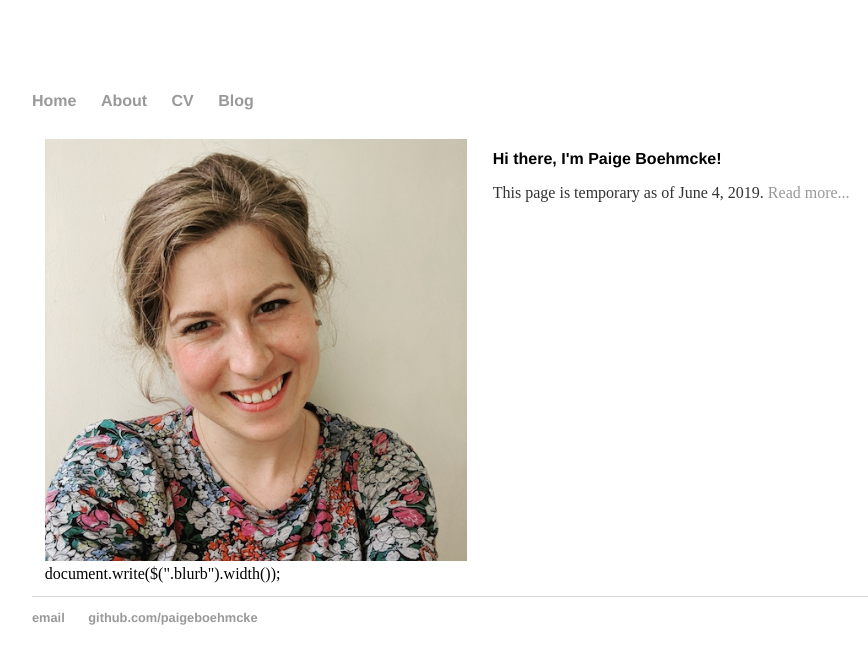
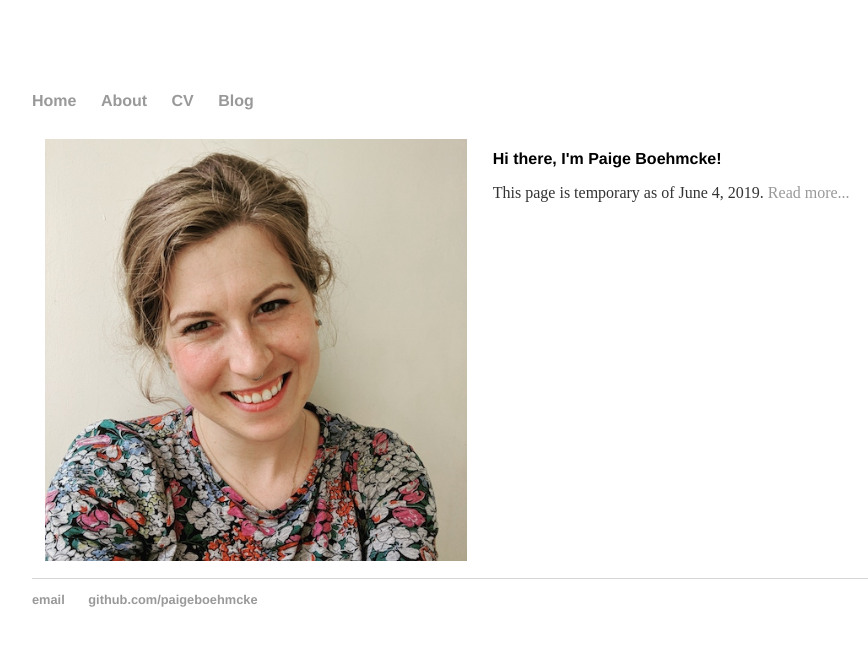
Before and after one commit to paigeboehmcke/paigeboehmcke.github.io, a Jekyll site: the page built from index.html, in a window 1280 px wide. Shown: the top 664 px of the page, without its empty margins (160-1028 px from the left). Built offline with Jekyll 4.4.1, drawn with Linux system fonts in a browser that asks for light colours; nearby versions of some CDN libraries.

Commit message:
Update index.html

```diff
--- a/index.html
+++ b/index.html
@@ -4,7 +4,6 @@ title: Paige Boehmcke
 ---
 <div class="blurb">
 	<img src="/images/headshot.jpg" alt="paige headshot" width="100%">
-	document.write($(".blurb").width());
 </div>
 <div class="blurb">
 	<h1>Hi there, I'm Paige Boehmcke!</h1>
```
